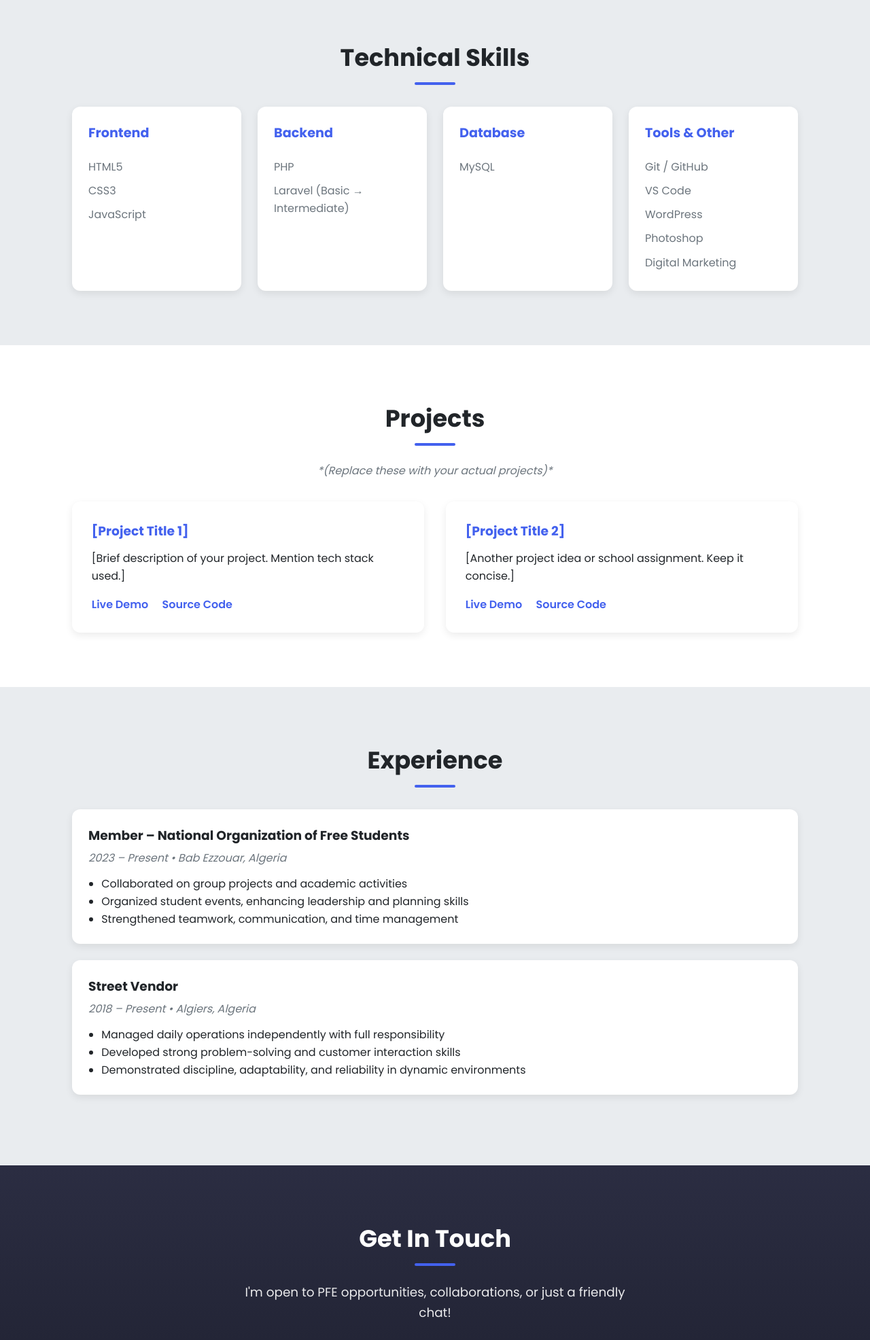
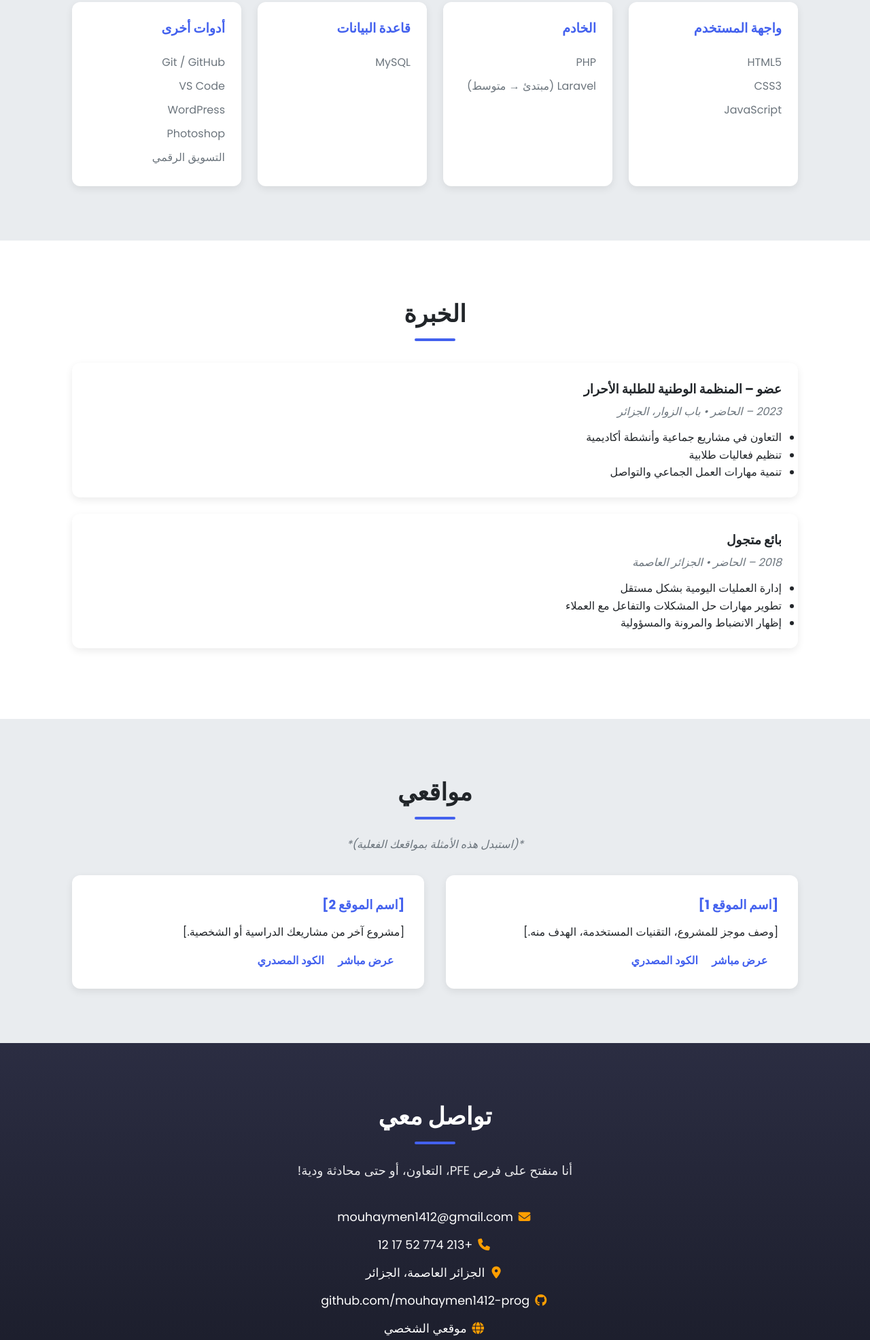
Before and after one commit to mouhaymen1412-prog/portfolio, a plain HTML site: page index.html in a window 1280 px wide. Shown: the part 822-2794 px from the top of the page at 68% size. Drawn offline with Linux system fonts and the light colour scheme.

Commit message:
Update index.html

```diff
--- a/index.html
+++ b/index.html
@@ -1,26 +1,48 @@
 <!DOCTYPE html>
-<html lang="en">
+<html lang="ar" dir="rtl">
 <head>
   <meta charset="UTF-8" />
   <meta name="viewport" content="width=device-width, initial-scale=1.0"/>
-  <title>AbdElmouhaimen Ferkane | Web & Mobile Developer</title>
-  <meta name="description" content="Final-year student in Web & Mobile Development | Seeking PFE opportunity">
+  <title>عبد المؤمن فركان | مطور ويب وتطبيقات محمولة</title>
+  <meta name="description" content="طالب تطوير ويب وتطبيقات محمولة | باحث عن فرصة PFE">
   <link rel="stylesheet" href="style.css" />
   <!-- Google Fonts -->
-  <link href="https://fonts.googleapis.com/css2?family=Poppins:wght@300;400;500;600;700&display=swap" rel="stylesheet">
+  <link href="https://fonts.googleapis.com/css2?family=Tajawal:wght@300;400;500;700&family=Poppins:wght@300;400;500;600;700&display=swap" rel="stylesheet">
   <!-- Font Awesome -->
   <link rel="stylesheet" href="https://cdnjs.cloudflare.com/ajax/libs/font-awesome/6.5.0/css/all.min.css" />
 </head>
-<body>
+<body class="lang-ar">
+
+  <!-- Language Switcher -->
+  <div class="lang-switcher">
+    <button class="lang-btn active" data-lang="ar">العربية</button>
+    <button class="lang-btn" data-lang="fr">Français</button>
+    <button class="lang-btn" data-lang="en">English</button>
+  </div>
+
+  <!-- Scroll Indicator -->
+  <div class="scroll-indicator">
+    <div class="progress"></div>
+  </div>
+
   <!-- Hero Section -->
   <header class="hero">
+    <div class="hero-bg"></div>
     <div class="container">
       <div class="hero-content">
-        <h1>Hi, I'm <span class="highlight">AbdElmouhaimen Ferkane</span></h1>
-        <p class="subtitle">Final-year student in <strong>Web & Mobile Development</strong><br>Seeking a <strong>PFE internship</strong> to build real-world experience.</p>
+        <h1>
+          <span data-ar="مرحباً، أنا" data-fr="Bonjour, je suis" data-en="Hi, I'm"></span>
+          <span class="highlight">عبد المؤمن فركان</span>
+        </h1>
+        <p class="subtitle"
+           data-ar="طالب في السنة الأخيرة في تخصص <strong>تطوير الويب والتطبيقات المحمولة</strong><br>أبحث عن فرصة <strong>PFE</strong> لاكتساب خبرة ميدانية."
+           data-fr="Étudiant en dernière année en <strong>Développement Web & Mobile</strong><br>À la recherche d’un <strong>stage de PFE</strong> pour acquérir une expérience professionnelle."
+           data-en="Final-year student in <strong>Web & Mobile Development</strong><br>Seeking a <strong>PFE internship</strong> to gain real-world experience."></p>
         <div class="cta-buttons">
-          <a href="#projects" class="btn primary">My Projects</a>
-          <a href="#contact" class="btn outline">Contact Me</a>
+          <a href="#projects" class="btn primary"
+             data-ar="مواقعي" data-fr="Mes Projets" data-en="My Projects">مواقعي</a>
+          <a href="#contact" class="btn outline"
+             data-ar="تواصل معي" data-fr="Me Contacter" data-en="Contact Me">تواصل معي</a>
         </div>
       </div>
     </div>
@@ -29,24 +51,23 @@
   <!-- About Section -->
   <section id="about" class="section">
     <div class="container">
-      <h2>About Me</h2>
-      <p>
-        I'm a motivated and fast-learning junior developer with hands-on experience in building practical web applications.
-        Currently completing my studies in <strong>Web & Mobile Development</strong> at the National Institute of Specialized Training (Algeria).
-      </p>
-      <p>
-        I'm actively seeking a <strong>Graduation Project (PFE) opportunity</strong> within a company where I can apply my skills in HTML, CSS, JavaScript, PHP, Laravel, and MySQL — while contributing to meaningful projects.
-      </p>
+      <h2 data-ar="من أنا؟" data-fr="À Propos de Moi" data-en="About Me">من أنا؟</h2>
+      <p data-ar="طالب متحمس وسريع التعلّم في تخصص تطوير الويب والتطبيقات المحمولة، مع شغف ببناء تطبيقات عملية وفعّالة. أتابع دراستي في <strong>المعهد الوطني المتخصص للتكوين المهني</strong> بالجزائر."
+         data-fr="Étudiant motivé et rapide à apprendre en développement web et mobile, passionné par la création d’applications pratiques. Je poursuis mes études à l’<strong>Institut National Spécialisé de Formation Professionnelle</strong> en Algérie."
+         data-en="A motivated and fast-learning student in Web & Mobile Development, passionate about building practical applications. Currently studying at the <strong>National Institute of Specialized Training</strong> in Algeria."></p>
+      <p data-ar="أبحث حاليًا عن فرصة لإتمام <strong>مشروع التخرج (PFE)</strong> داخل شركة لتطبيق معرفتي واكتساب خبرة ميدانية."
+         data-fr="Je cherche actuellement une opportunité pour réaliser mon <strong>Projet de Fin d’Études (PFE)</strong> au sein d’une entreprise afin d’appliquer mes compétences."
+         data-en="I’m currently seeking an opportunity to complete my <strong>Graduation Project (PFE)</strong> within a company to apply my skills and gain hands-on experience."></p>
     </div>
   </section>
 
   <!-- Skills Section -->
   <section id="skills" class="section bg-light">
     <div class="container">
-      <h2>Technical Skills</h2>
+      <h2 data-ar="المهارات" data-fr="Compétences" data-en="Skills">المهارات</h2>
       <div class="skills-grid">
         <div class="skill-card">
-          <h3>Frontend</h3>
+          <h3 data-ar="واجهة المستخدم" data-fr="Frontend" data-en="Frontend">واجهة المستخدم</h3>
           <ul>
             <li>HTML5</li>
             <li>CSS3</li>
@@ -54,26 +75,73 @@
           </ul>
         </div>
         <div class="skill-card">
-          <h3>Backend</h3>
+          <h3 data-ar="الخادم" data-fr="Backend" data-en="Backend">الخادم</h3>
           <ul>
             <li>PHP</li>
-            <li>Laravel (Basic → Intermediate)</li>
+            <li>Laravel (مبتدئ → متوسط)</li>
           </ul>
         </div>
         <div class="skill-card">
-          <h3>Database</h3>
+          <h3 data-ar="قاعدة البيانات" data-fr="Base de Données" data-en="Database">قاعدة البيانات</h3>
           <ul>
             <li>MySQL</li>
           </ul>
         </div>
         <div class="skill-card">
-          <h3>Tools & Other</h3>
+          <h3 data-ar="أدوات أخرى" data-fr="Outils & Autres" data-en="Tools & Other">أدوات أخرى</h3>
           <ul>
             <li>Git / GitHub</li>
             <li>VS Code</li>
             <li>WordPress</li>
             <li>Photoshop</li>
-            <li>Digital Marketing</li>
+            <li>التسويق الرقمي</li>
+          </ul>
+        </div>
+      </div>
+    </div>
+  </section>
+
+  <!-- Experience Section -->
+  <section id="experience" class="section">
+    <div class="container">
+      <h2 data-ar="الخبرة" data-fr="Expérience" data-en="Experience">الخبرة</h2>
+      <div class="timeline">
+        <div class="timeline-item">
+          <h3 data-ar="عضو – المنظمة الوطنية للطلبة الأحرار"
+              data-fr="Membre – Organisation Nationale des Étudiants Libres"
+              data-en="Member – National Organization of Free Students">عضو – المنظمة الوطنية للطلبة الأحرار</h3>
+          <p class="date" data-ar="2023 – الحاضر • باب الزوار، الجزائر"
+             data-fr="2023 – Aujourd’hui • Bab Ezzouar, Algérie"
+             data-en="2023 – Present • Bab Ezzouar, Algeria">2023 – الحاضر • باب الزوار، الجزائر</p>
+          <ul>
+            <li data-ar="التعاون في مشاريع جماعية وأنشطة أكاديمية"
+                data-fr="Collaboration sur des projets de groupe et activités académiques"
+                data-en="Collaborated on group projects and academic activities">التعاون في مشاريع جماعية وأنشطة أكاديمية</li>
+            <li data-ar="تنظيم فعاليات طلابية"
+                data-fr="Organisation d’événements étudiants"
+                data-en="Organized student events">تنظيم فعاليات طلابية</li>
+            <li data-ar="تنمية مهارات العمل الجماعي والتواصل"
+                data-fr="Renforcement du travail d’équipe et de la communication"
+                data-en="Strengthened teamwork and communication skills">تنمية مهارات العمل الجماعي والتواصل</li>
+          </ul>
+        </div>
+        <div class="timeline-item">
+          <h3 data-ar="بائع متجول"
+              data-fr="Vendeur Ambulant"
+              data-en="Street Vendor">بائع متجول</h3>
+          <p class="date" data-ar="2018 – الحاضر • الجزائر العاصمة"
+             data-fr="2018 – Aujourd’hui • Alger"
+             data-en="2018 – Present • Algiers">2018 – الحاضر • الجزائر العاصمة</p>
+          <ul>
+            <li data-ar="إدارة العمليات اليومية بشكل مستقل"
+                data-fr="Gestion autonome des opérations quotidiennes"
+                data-en="Managed daily operations independently">إدارة العمليات اليومية بشكل مستقل</li>
+            <li data-ar="تطوير مهارات حل المشكلات والتفاعل مع العملاء"
+                data-fr="Développement de compétences en résolution de problèmes"
+                data-en="Developed problem-solving and customer interaction skills">تطوير مهارات حل المشكلات والتفاعل مع العملاء</li>
+            <li data-ar="إظهار الانضباط والمرونة والمسؤولية"
+                data-fr="Preuve de discipline, d’adaptabilité et de responsabilité"
+                data-en="Demonstrated discipline, adaptability, and responsibility">إظهار الانضباط والمرونة والمسؤولية</li>
           </ul>
         </div>
       </div>
@@ -81,84 +149,59 @@
   </section>
 
   <!-- Projects Section -->
-  <section id="projects" class="section">
+  <section id="projects" class="section bg-light">
     <div class="container">
-      <h2>Projects</h2>
-      <p class="section-note">*(Replace these with your actual projects)*</p>
+      <h2 data-ar="مواقعي" data-fr="Projets" data-en="Projects">مواقعي</h2>
+      <p class="section-note"
+         data-ar="*(استبدل هذه الأمثلة بمواقعك الفعلية)*"
+         data-fr="*(Remplacez par vos projets réels)*"
+         data-en="*(Replace with your actual projects)*">*(استبدل هذه الأمثلة بمواقعك الفعلية)*</p>
 
       <div class="projects-grid">
         <div class="project-card">
-          <h3>[Project Title 1]</h3>
-          <p>[Brief description of your project. Mention tech stack used.]</p>
+          <h3>[اسم الموقع 1]</h3>
+          <p>[وصف موجز للمشروع، التقنيات المستخدمة، الهدف منه.]</p>
           <div class="project-links">
-            <a href="#" target="_blank">Live Demo</a>
-            <a href="#" target="_blank">Source Code</a>
+            <a href="#" target="_blank">عرض مباشر</a>
+            <a href="#" target="_blank">الكود المصدري</a>
           </div>
         </div>
         <div class="project-card">
-          <h3>[Project Title 2]</h3>
-          <p>[Another project idea or school assignment. Keep it concise.]</p>
+          <h3>[اسم الموقع 2]</h3>
+          <p>[مشروع آخر من مشاريعك الدراسية أو الشخصية.]</p>
           <div class="project-links">
-            <a href="#" target="_blank">Live Demo</a>
-            <a href="#" target="_blank">Source Code</a>
+            <a href="#" target="_blank">عرض مباشر</a>
+            <a href="#" target="_blank">الكود المصدري</a>
           </div>
         </div>
       </div>
     </div>
   </section>
-  <!-- Experience Section -->
-<section id="experience" class="section bg-light">
-  <div class="container">
-    <h2>Experience</h2>
-    <div class="timeline">
-      <div class="timeline-item">
-        <h3>Member – National Organization of Free Students</h3>
-        <p class="date">2023 – Present • Bab Ezzouar, Algeria</p>
-        <ul>
-          <li>Collaborated on group projects and academic activities</li>
-          <li>Organized student events, enhancing leadership and planning skills</li>
-          <li>Strengthened teamwork, communication, and time management</li>
-        </ul>
-      </div>
-      <div class="timeline-item">
-        <h3>Street Vendor</h3>
-        <p class="date">2018 – Present • Algiers, Algeria</p>
-        <ul>
-          <li>Managed daily operations independently with full responsibility</li>
-          <li>Developed strong problem-solving and customer interaction skills</li>
-          <li>Demonstrated discipline, adaptability, and reliability in dynamic environments</li>
-        </ul>
-      </div>
-    </div>
-  </div>
-</section>
+
   <!-- Contact Section -->
   <section id="contact" class="section bg-dark">
     <div class="container">
-    <h2>Get In Touch</h2>
-    <p class="contact-intro">I'm open to PFE opportunities, collaborations, or just a friendly chat!</p>
+      <h2 data-ar="تواصل معي" data-fr="Contactez-Moi" data-en="Get In Touch">تواصل معي</h2>
+      <p class="contact-intro"
+         data-ar="أنا منفتح على فرص PFE، التعاون، أو حتى محادثة ودية!"
+         data-fr="Je suis ouvert aux opportunités de PFE, collaborations, ou simplement une discussion amicale !"
+         data-en="I'm open to PFE opportunities, collaborations, or just a friendly chat!">أنا منفتح على فرص PFE، التعاون، أو حتى محادثة ودية!</p>
       <div class="contact-info">
         <p><i class="fas fa-envelope"></i> <a href="mailto:mouhaymen1412@gmail.com">mouhaymen1412@gmail.com</a></p>
         <p><i class="fas fa-phone"></i> +213 774 52 17 12</p>
-      <p><i class="fas fa-map-marker-alt"></i> Algiers, Algeria</p>
+        <p><i class="fas fa-map-marker-alt"></i> الجزائر العاصمة، الجزائر</p>
         <p><i class="fab fa-github"></i> <a href="https://github.com/mouhaymen1412-prog" target="_blank">github.com/mouhaymen1412-prog</a></p>
-      <p><i class="fas fa-globe"></i> <a href="https://mouhaymen1412-prog.github.io/portfolio/" target="_blank">Portfolio Website</a></p>
+        <p><i class="fas fa-globe"></i> <a href="https://mouhaymen1412-prog.github.io/portfolio/" target="_blank">موقعي الشخصي</a></p>
       </div>
     </div>
   </section>
 
-  <!-- Footer -->
   <footer>
     <div class="container">
-      <p>&copy; 2026 AbdElmouhaimen Ferkane. All rights reserved.</p>
+      <p>&copy; 2026 عبد المؤمن فركان. جميع الحقوق محفوظة.</p>
     </div>
   </footer>
 
   <script src="script.js"></script>
 </body>
 </html>
-
-  <!-- JS -->
-  <script src="script.js"></script>
-</body>
-</html>
```
Lines whose indentation alone changed are shown as unchanged.
